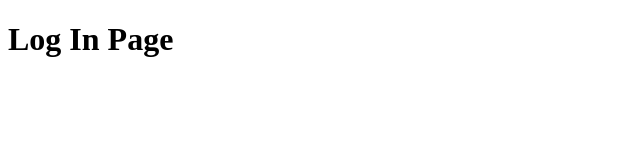
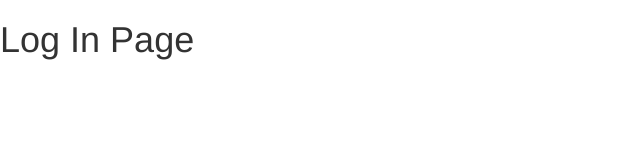
Before and after one commit to travisbmiller/PinkHippos, a website: page public/index.html in a window 1280 px wide. Shown: the whole page, without its empty margins (0-640 px from the left). Drawn offline with Linux system fonts and the light colour scheme.

Commit message:
added bootstrap

```diff
--- a/public/index.html
+++ b/public/index.html
@@ -2,7 +2,7 @@
 <html>
     <head>
         <title></title>
-        <link rel="stylesheet" type="text/css" href="">
+        <link rel="stylesheet" type="text/css" href="bower_components/bootstrap/dist/css/bootstrap.css">
         <link rel="stylesheet" type="text/css" href="styles/styles.css">
     </head>
     <body ng-app="app">
```
